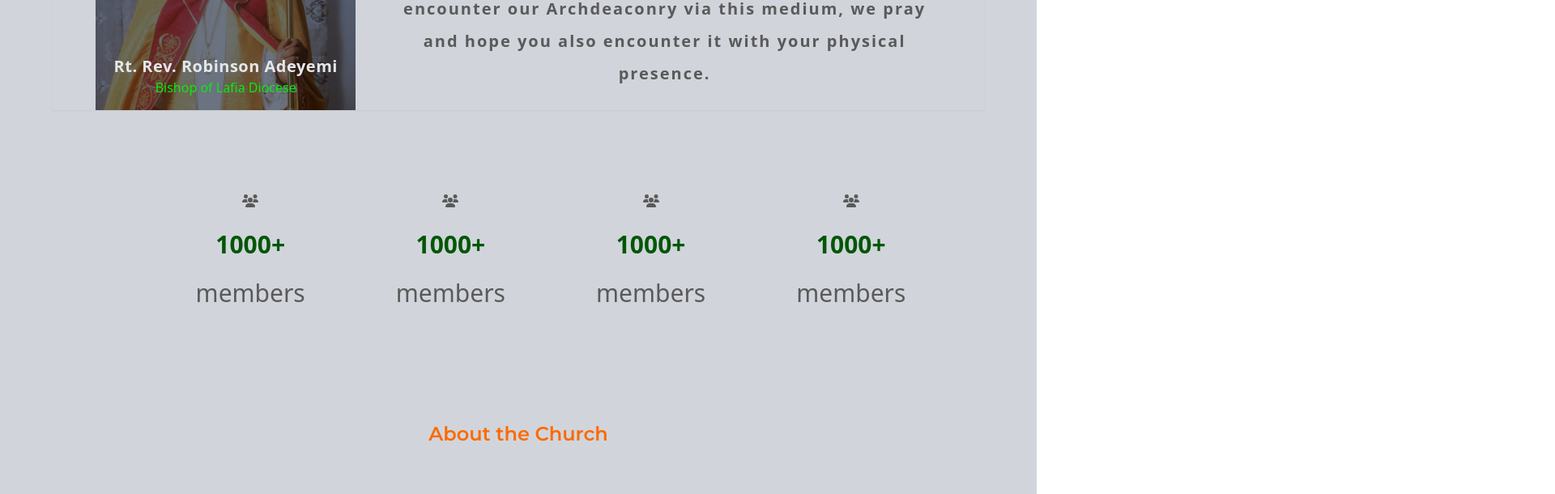
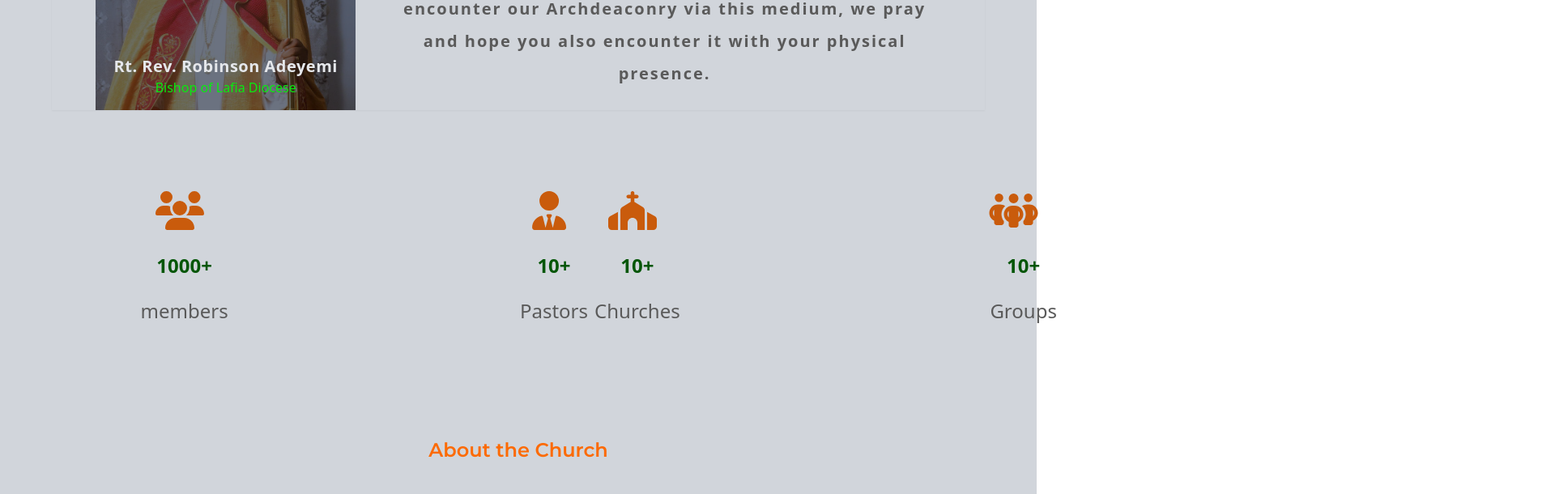
Before and after one commit to Emiraell/MY-Church-web, a React (Vite) app: page / in a window 1280 px wide. Shown: the part 1160-1770 px from the top of the page at 81% size, 1920 px wide, since content can reach past the window. Built offline with nearby package versions, Linux system fonts and the light colour scheme.

Commit message:
set the functionality of the stats in my church stat component

```diff
--- a/src/pages/Home/ChurchStat.jsx
+++ b/src/pages/Home/ChurchStat.jsx
@@ -5,55 +5,121 @@ import {
   faUserTie,
   faUsers,
 } from "@fortawesome/free-solid-svg-icons";
+import { useEffect, useRef, useState } from "react";
 
 export default function ChurchStat() {
+  const memRef = useRef();
+  const churchRef = useRef();
+  const [memIntersected, setMemIntersected] = useState(false);
+  const [churchIntersected, setChurchIntersected] = useState(false);
+
+  const stats = { mem: memIntersected, chu: churchIntersected };
+  const [members, setMembers] = useState(0);
+  const [pastors, setPastors] = useState(0);
+  const [Churches, setChurches] = useState(0);
+  const [groups, setGroups] = useState(0);
+  const [iterated, setIterated] = useState(false);
+  let intervalId;
+
+  useEffect(() => {
+    const observer = new IntersectionObserver((entries) => {
+      setMemIntersected(entries[0].isIntersecting);
+    });
+    observer.observe(memRef.current);
+  }, []);
+
+  useEffect(() => {
+    const observer = new IntersectionObserver((entries) => {
+      setChurchIntersected(entries[0].isIntersecting);
+    });
+    observer.observe(churchRef.current);
+  }, []);
+
+  useEffect(() => {
+    if (!iterated && (memIntersected || churchIntersected)) {
+      intervalId = setInterval(() => {
+        setMembers((prev) => prev + 100);
+        setPastors((prev) => prev + 1);
+        setChurches((prev) => prev + 1);
+        setGroups((prev) => prev + 1);
+        members >= 900 && setIterated(true);
+      }, 100);
+    } else {
+      clearInterval(intervalId);
+    }
+    return () => clearInterval(intervalId);
+  }, [members, memIntersected, churchIntersected]);
+
   return (
     <div
-      className="w-[90%] m-auto lg:pl-20 py-10 grid grid-cols-2 gap-1
+      className="w-[90%] m-auto py-10 grid grid-cols-2 gap-1
 			md:flex md:justify-between h-[100%]"
     >
-      <div className={` p-2  md:p-10`}>
+      <div
+        className={` p-2  md:p-10 -translate-x-full blur-md duration-0.5 transition-all ease-in-out ${
+          memIntersected && "translate-x-0 blur-none"
+        }`}
+      >
         <div className={`pt-5`}>
-          <FontAwesomeIcon icon={faUsers} />
+          <FontAwesomeIcon icon={faUsers} className="h-12 text-orang-600" />
         </div>
-        <div className="">
-          <p className="text-greeny-200 font-bold text-2xl pl-3 md:pl-0 md:text-3xl md:py-6 py-3">
-            1000+
+        <div className="pl-3">
+          <p className="text-greeny-200 font-bold text-xl  md:text-2xl md:py-6 py-3">
+            {members}+
           </p>
-          <p className="md:text-3xl">members</p>
+          <p className="md:text-2xl" ref={memRef}>
+            members
+          </p>
         </div>
       </div>
-      <div className={` p-2  md:p-10`}>
+      <div
+        className={` p-2  md:p-10 translate-x-full duration-0.5 blur-md transition-all ease-in-out ${
+          memIntersected && "-translate-x-0 blur-none"
+        }`}
+      >
         <div className={`pt-5`}>
-          <FontAwesomeIcon icon={faUsers} />
+          <FontAwesomeIcon icon={faUserTie} className="h-12 text-orang-600" />
         </div>
-        <div className="">
-          <p className="text-greeny-200 font-bold text-2xl pl-3 md:pl-0 md:text-3xl md:py-6 py-3">
-            1000+
+        <div className="pl-3">
+          <p className="text-greeny-200 font-bold text-xl md:text-2xl md:py-6 py-3">
+            {pastors}+
           </p>
-          <p className="md:text-3xl">members</p>
+          <p className="md:text-2xl">Pastors</p>
         </div>
       </div>
-      <div className={` p-2  md:p-10`}>
+      <div
+        className={` p-2  md:p-10 -translate-x-full duration-0.5 blur-md transition-all ease-in-out ${
+          churchIntersected && "translate-x-0 blur-none"
+        }`}
+      >
         <div className={`pt-5`}>
-          <FontAwesomeIcon icon={faUsers} />
+          <FontAwesomeIcon icon={faChurch} className="h-12 text-orang-600" />
         </div>
-        <div className="">
-          <p className="text-greeny-200 font-bold text-2xl pl-3 md:pl-0 md:text-3xl md:py-6 py-3">
-            1000+
+        <div className="pl-3">
+          <p className="text-greeny-200 font-bold text-xl md:text-2xl md:py-6 py-3">
+            {Churches}+
           </p>
-          <p className="md:text-3xl">members</p>
+          <p className="md:text-2xl" ref={churchRef}>
+            Churches
+          </p>
         </div>
       </div>
-      <div className={` p-2  md:p-10`}>
+      <div
+        className={` p-2  md:p-10 translate-x-full duration-0.5 blur-md transition-all ease-in-out ${
+          churchIntersected && "-translate-x-0 blur-none"
+        }`}
+      >
         <div className={`pt-5`}>
-          <FontAwesomeIcon icon={faUsers} />
+          <FontAwesomeIcon
+            icon={faPeopleGroup}
+            className="h-12 text-orang-600"
+          />
         </div>
-        <div className="">
-          <p className="text-greeny-200 font-bold text-2xl pl-3 md:pl-0 md:text-3xl md:py-6 py-3">
-            1000+
+        <div className="pl-3">
+          <p className="text-greeny-200 font-bold text-xl pl-3 md:text-2xl md:py-6 py-3">
+            {groups}+
           </p>
-          <p className="md:text-3xl">members</p>
+          <p className="md:text-2xl pl-3">Groups</p>
         </div>
       </div>
     </div>
--- a/src/pages/Home/Prayer_Donate.jsx
+++ b/src/pages/Home/Prayer_Donate.jsx
@@ -4,28 +4,37 @@ import { useEffect, useRef, useState } from "react";
 
 export default function Prayer_Donate() {
   const donateRef = useRef();
+  const prayerRef = useRef();
 
-  const [isIntersected, setIsIntersected] = useState(false);
+  const [donateIntersected, setDonateIntersected] = useState(false);
+  const [prayerIntersected, setPrayerIntersected] = useState(false);
+
   useEffect(() => {
-    //console.log(donateRef.current);
     const observer = new IntersectionObserver((entries) => {
       const entry = entries[0];
-      setIsIntersected(entry.isIntersecting);
-      //console.log(isIntersected);
+      setDonateIntersected(entry.isIntersecting);
     });
     observer.observe(donateRef.current);
+  }, []);
+
+  useEffect(() => {
+    const observer = new IntersectionObserver((entries) => {
+      const entry = entries[0];
+      setPrayerIntersected(entry.isIntersecting);
+    });
+    observer.observe(prayerRef.current);
   }, []);
   return (
     <div className="font-montserrat md:grid lg:grid-cols-2 tracking-wider text-lg text-textCol-secondary text-center">
       <div
-        className={`relative flex-col justify-between h-[50vh] opacity-0 -translate-x-full w-[100%] m-auto bg-center bg-cover bg-no-repeat
-        bg-blend-multiply bg-orange-700  ${
-          isIntersected && "opacity-100 translate-x-0"
-        } transition-all duration-1 ease-linear`}
+        ref={donateRef}
+        className={`relative flex-col justify-between h-[50vh] opacity-100 -translate-x-full
+        w-[100%] m-auto bg-center bg-cover bg-no-repeat bg-blend-multiply bg-orange-700  ${
+          donateIntersected && "opacity-100 translate-x-0"
+        } transition-all duration-0.5 ease-linear`}
         style={{
           backgroundImage: `url(${prayingHand})`,
         }}
-        ref={donateRef}
       >
         <div className="absolute left-0 right-0 top-5 "></div>
         <div className="top-[20%] absolute">
@@ -43,8 +52,11 @@ export default function Prayer_Donate() {
       </div>
 
       <div
-        className="relative flex-col justify-between h-[50vh] w-[100%] m-auto
-        bg-center bg-cover bg-no-repeat bg-blend-multiply bg-gray-700"
+        ref={prayerRef}
+        className={`relative flex-col justify-between h-[50vh] w-[100%] opacity-0 translate-x-full
+        m-auto bg-center bg-cover bg-no-repeat bg-blend-multiply bg-gray-700 ${
+          prayerIntersected && "opacity-100 -translate-x-0"
+        } transition-all duration-0.5 ease-linear`}
         style={{ backgroundImage: `url(${churchOutside})` }}
       >
         <div className="absolute left-0 right-0 top-5 "></div>
--- a/src/pages/Home/Welcome.jsx
+++ b/src/pages/Home/Welcome.jsx
@@ -1,67 +1,9 @@
 import { useEffect, useRef, useState } from "react";
 import bishop from "./assets/bishop.png";
-
 import ChurchStat from "./ChurchStat";
 
 export default function Welcome() {
-  // const statRef = useRef();
-
-  const [visible, setVisible] = useState(false);
   const [bishopInfoShown, setBishopInfoShown] = useState(false);
-  // let [stats, setStats] = useState([
-  //   {
-  //     image: <FontAwesomeIcon icon={faUsers} color="orange" size="3x" />,
-  //     title: "Members",
-  //     number: 0,
-  //   },
-  //   {
-  //     image: <FontAwesomeIcon icon={faChurch} color="orange" size="3x" />,
-  //     title: "Churches",
-  //     number: 0,
-  //   },
-  //   {
-  //     image: <FontAwesomeIcon icon={faUserTie} color="orange" size="3x" />,
-  //     title: "Pastors",
-  //     number: 0,
-  //   },
-  //   {
-  //     image: <FontAwesomeIcon icon={faPeopleGroup} color="orange" size="3x" />,
-  //     title: "Group",
-  //     number: 0,
-  //   },
-  // ]);
-  let [statIterated, setStatIterated] = useState(false);
-  // const [members, setMembers] = useState(0);
-  // const [pastors, setPastors] = useState(0);
-  // const [churches, setChurches] = useState(0);
-  // const [groups, setGroups] = useState(0);
-
-  // useEffect(() => {
-  //   const observer = new IntersectionObserver((entries) => {
-  //     const entry = entries[0];
-  //     setVisible(entry.isIntersecting);
-  //   });
-  //   observer.observe(statRef.current);
-  // }, []);
-
-  // let interId;
-  // useEffect(() => {
-  //   if (!statIterated && visible) {
-  //     interId = setInterval(() => {
-  //       setStats([
-  //         ...stats,
-  //         ((stats[0].number = stats[0].number + 12.5),
-  //         (stats[1].number = stats[1].number + 0.125),
-  //         (stats[2].number = stats[2].number + 0.125),
-  //         (stats[3].number = stats[3].number + 0.125)),
-  //       ]);
-  //       stats[0].number >= 1000 && setStatIterated(true);
-  //     }, 30);
-  //   }
-  //   return () => {
-  //     clearInterval(interId);
-  //   };
-  // }, [statIterated, visible]);
 
   return (
     <div className="text-textCol-secondary pt-28  text-center py-5 xl:w-[90%] xl:m-auto">
```
